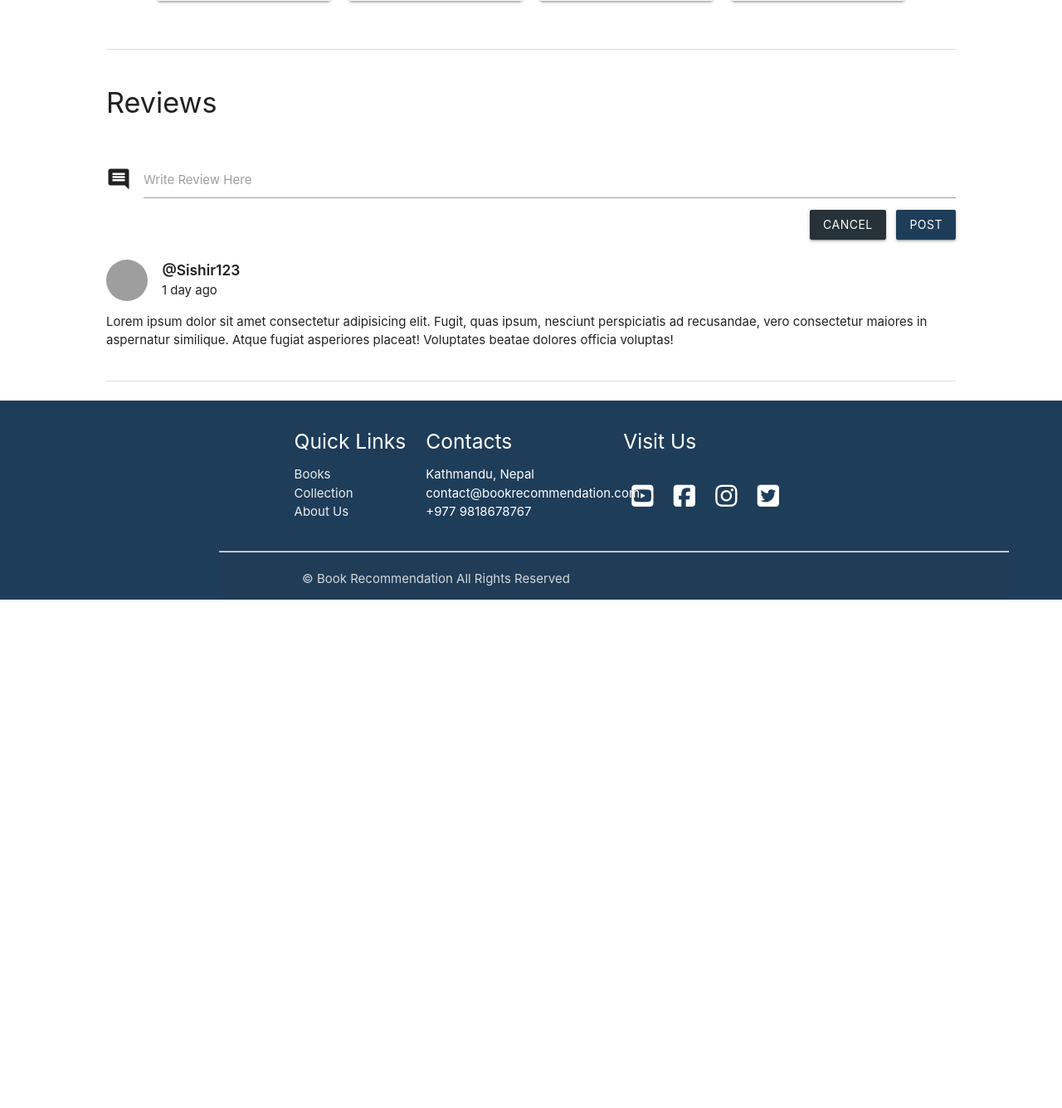
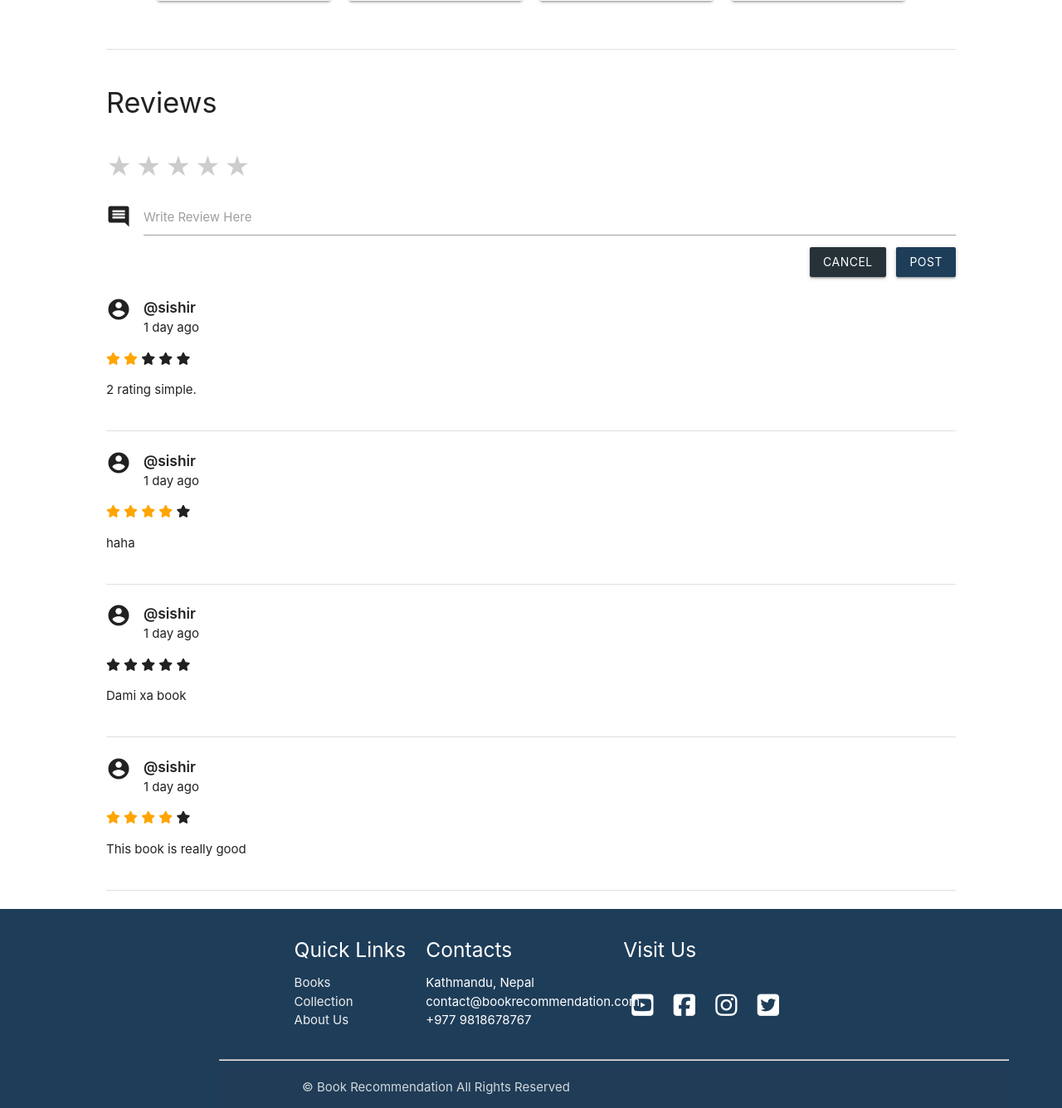
Before and after one commit to sunil-ranabhat/E-commerce-Nepali-Book, a Django app: a page that uses templates/base_layout.html in a window 1280 px wide. Shown: the part 876-2212 px from the top of the page at 83% size. Before the commit the page ends 1599 px from the top, so only its background shows below. Run offline with Django 4.2, Linux system fonts and the light colour scheme; data comes from the database, SQL or seed files in the repository; both versions use the stored data as it was after the commit; some libraries are stand-ins or nearby versions; grey boxes are pictures that could not be loaded.

Commit message:
Added review

```diff
--- a/book/admin.py
+++ b/book/admin.py
@@ -2,7 +2,7 @@ from django.contrib import admin
 from .models import Book
 from django.urls import path,reverse
 from django.shortcuts import redirect,render
-from .models import Book,HomeBook
+from .models import Book,HomeBook,Review
 from  django.http import HttpResponseRedirect
 from django import forms
 from random import randrange
@@ -65,3 +65,4 @@ class BookAdmin(admin.ModelAdmin):
 
 
 admin.site.register(HomeBook)
+admin.site.register(Review)
--- a/book/models.py
+++ b/book/models.py
@@ -1,4 +1,6 @@
 from django.db import models
+from django.contrib.auth import get_user_model
+
 
 # Create your models here.
 class Book(models.Model):
@@ -19,6 +21,26 @@ class Book(models.Model):
         return self.english_name
 
 
+class Review(models.Model):
+    book = models.ForeignKey(Book , on_delete=models.CASCADE)
+    author = models.ForeignKey(get_user_model() , on_delete=models.CASCADE)
+    review_text = models.TextField()
+    review= models.IntegerField(default=0)
+    date_posted = models.DateTimeField(auto_now_add=True)
+
+    class Meta:
+        ordering=['-date_posted']
+
+    def __str__(self):
+        return str(self.author) + ' comment on ' + self.book.english_name[:30]
+
+    @property
+    def date(self):
+        return self.date_posted.strftime('%d %b, %Y').upper()
+
+
+
+
 class HomeBook(models.Model):
     book= models.ForeignKey(Book,on_delete=models.CASCADE)
 
--- a/book/urls.py
+++ b/book/urls.py
@@ -1,11 +1,10 @@
 from django.contrib import admin
 from django.urls import path
-from .views import home, BookList, BookDetail,sign_in,sign_up
+from .views import home, BookList, BookDetail,add_to_collection
 
 urlpatterns = [
     path('',home , name='home'),
     path('book/', BookList.as_view() , name = "BookList"),
     path('book/<slug:slug>' , BookDetail.as_view() , name = "BookDetail"),
-    # path('signin/', sign_in , name = "Signin"),
-    # path('signup/', sign_up , name = "Signup"),
+    path('add-to-collection/', add_to_collection , name = "AddToCollection"),
 ]
--- a/book/views.py
+++ b/book/views.py
@@ -3,8 +3,9 @@ from django.http import HttpResponse
 from django.shortcuts import redirect
 from .models import HomeBook
 from django.views.generic import ListView , DetailView
-from .models import Book
+from .models import Book, Review
 from django.db.models import Q
+from user.models import User
 
 # Create your views here.
 
@@ -48,10 +49,35 @@ class BookDetail(DetailView):
 
     def get_context_data(self , **kwargs):
         data = super().get_context_data(**kwargs)
+        id= Book.objects.get(slug=self.kwargs.get('slug')).id
+        if not self.request.user.is_authenticated:
+            data['has_in_collection']=False
+        else:
+            user=User.objects.get(id=self.request.user.id)
+            book= Book.objects.get(slug=self.kwargs.get('slug'))
+            if book in user.collection.all():
+                data['has_in_collection']=True
+            else:
+                data['has_in_collection']=False
+        data['id'] =id
+        data['reviews'] = Review.objects.filter(book=self.get_object())
         data['similar_books']= Book.objects.all()[:4]
+
         return data
+    def post(self , request , *args , **kwargs):
+        if self.request.POST.__contains__('rating'):
+            #print(self.request.POST['rating']=='')
+            rating_text= self.request.POST['review_text']
+            rating_value= self.request.POST['rating']
+            if(rating_value==''):
+                rating_value=0
+            new_review = Review(book= self.get_object(), author = self.request.user, review_text= rating_text , review=rating_value)
+            new_review.save()
+        else:
+            book_id= self.request.POST.get('book_id')
+            user=User.objects.get(id=self.request.user.id)
+            user.collection.add(book_id)
+        return redirect(request.path_info)
 
-def sign_in(request):
-    return render(request, 'signin.html')
-def sign_up(request):
-    return render(request, 'signup.html')
+def add_to_collection(request):
+    print(request.user)
--- a/templates/base_layout.html
+++ b/templates/base_layout.html
@@ -13,6 +13,7 @@
     <link rel="stylesheet" href="https://cdnjs.cloudflare.com/ajax/libs/materialize/1.0.0/css/materialize.min.css">
     <link rel="shortcut icon" href="{% static 'img/favicon.ico' %}">
     <link rel="stylesheet" href="{% static 'css/style.css' %}">
+    {% block css %} {% endblock %}
     <style>
 
   nav {
@@ -142,6 +143,7 @@
             </div>
         </footer>
     </section>
+    {% block js %} {% endblock %}
     <script src="https://code.jquery.com/jquery-2.1.1.min.js"></script>
     <script src="https://cdnjs.cloudflare.com/ajax/libs/materialize/1.0.0/js/materialize.min.js"></script>
     <script src="https://kit.fontawesome.com/9478bf204b.js" crossorigin="anonymous"></script>
--- a/templates/book_detail.html
+++ b/templates/book_detail.html
@@ -1,6 +1,49 @@
 {% extends 'base_layout.html' %} {% load static %}{% block titlesection %}
 <title>{{ book.english_name }}</title> {% endblock %}
+{% block css %}
+<style>
+  .star {
+  font-size: 30px;
+  color: #ccc;
+  cursor: pointer;
+}
 
+.active {
+  color: #ffcc00;
+}
+
+.checked {
+  color: orange;
+}
+
+</style>
+{% endblock %}
+
+{% block js %}
+<script>
+  const stars = document.querySelectorAll('.star');
+const ratingInput = document.getElementById('rating');
+
+stars.forEach(function(star) {
+  star.addEventListener('click', setRating);
+});
+
+function setRating(e) {
+  const value = parseInt(e.target.getAttribute('data-value'));
+
+  stars.forEach(function(star) {
+    if (star.getAttribute('data-value') <= value) {
+      star.classList.add('active');
+    } else {
+      star.classList.remove('active');
+    }
+  });
+
+  ratingInput.value = value;
+}
+
+</script>
+{% endblock %}
 
 {% block contents %}
 
@@ -38,11 +81,16 @@
 
 
            </div>
+
+           <form action="" id="signup" method="POST">
+            <input type="hidden" value="{{ id }}" name="book_id">
            <div class="card-action">
              <a class=" hell white-text waves-effect waves-light btn" href="#"><i class="material-icons left">calendar_month</i>{% if book.year_published %} {{book.year_published}} {% else %} 2000 {% endif %}</a> &nbsp; &nbsp; &nbsp;
-             <a class=" hell white-text waves-effect waves-light btn" href="#"><i class="material-icons left">add_box</i>Add to Collection</a> &nbsp; &nbsp; &nbsp;
+             {% csrf_token %}{% if not has_in_collection %} <button id="signup_button" class="blue-grey darken-4 btn waves-effect waves-light" type="submit" name="action"><i class="material-icons left">add_box</i>Add to Collection</button>{% else %} In Collection {% endif %}  &nbsp; &nbsp; &nbsp;
              <a class=" hell white-text waves-effect waves-light btn" href="https://amazon.com" target="_blank"><i class="material-icons left">shopping_cart</i>Buy Now</a>
            </div>
+          </form>
+
          </div>
        </div>
 
@@ -98,40 +146,56 @@
        <br>
 
         <!-- comment input filed-->
+        <form action="" method="POST">
         <div>
+          <div class="rating">
+            <span class="star" data-value="1">&#9733;</span>
+            <span class="star" data-value="2">&#9733;</span>
+            <span class="star" data-value="3">&#9733;</span>
+            <span class="star" data-value="4">&#9733;</span>
+            <span class="star" data-value="5">&#9733;</span>
+          </div>
+          <input type="hidden" name="rating" id="rating">
+
         <div class="input-field">
           <i class="material-icons prefix">comment</i>
-          <textarea id="commentarea" class="materialize-textarea"></textarea>
+          <textarea id="commentarea" class="materialize-textarea" name="review_text"></textarea>
           <label for="commentarea">Write Review Here</label>
         </div>
-
+        {% csrf_token %}
 
         <div class="right" style="margin-top: -15px;">
           <a class="blue-grey darken-4 waves-effect waves-light btn" onclick="document.getElementById('commentarea').value = ''">Cancel </a> &nbsp;
 
-          <a class=" hell darken-4 waves-effect waves-light btn" >Post</a>
+          <button class=" hell darken-4 waves-effect waves-light btn" type="submit" >Post</a>
         </div>
         </div>
+        </form>
 
         <br> <br>
 
         <!--comment sample-->
+        {% for review in reviews %}
+        <div class="load1">
+          <span style="float: left;"><i class="material-icons left small">account_circle</i></span>
+           <span style="font-size: 13pt; font-weight:600; "> @{{ review.author.username }} </span> <br>
+           <span>  1 day ago </span>
+           <p></p>
 
-        <div class="load1">
-          <span style="float: left;"><img src="img/haaa.jpg" alt="" class="circle responsive-img" style="height: 50px; width: 50px; "></span>
-           <span style="font-size: 13pt; font-weight:600; "> &nbsp;  &nbsp; @Sishir123 </span> <br>
-           <span>  &nbsp;  &nbsp; 1 day ago </span>
 
-           <p class="blogcomment">Lorem ipsum dolor sit amet consectetur adipisicing elit. Fugit, quas ipsum, nesciunt perspiciatis ad recusandae, vero
-             consectetur
-             maiores in aspernatur similique. Atque fugiat asperiores placeat! Voluptates beatae dolores officia voluptas!</p>
+           <span class="fa fa-star{% if review.review >= 1 %} checked {% endif %}"></span>
+           <span class="fa fa-star {% if review.review >= 2 %} checked {% endif %}"></span>
+           <span class="fa fa-star {% if review.review >= 3 %} checked {% endif %}"></span>
+           <span class="fa fa-star {% if review.review >= 4 %} checked {% endif %}"></span>
+           <span class="fa fa-star {% if review.review >= 5 %} checked {% endif %}"></span>
+           <p class="blogcomment">{{ review.review_text }}</p>
 
 
               <br>
               <div class="divider"></div>
               <br>
          </div>
-
+        {% endfor %}
 
 
 
```
Also changed, not shown: test.html (added, +52 -0 lines), book/migrations/0007_review.py (added), db.sqlite3, user/migrations/0003_alter_user_username.py (added).
